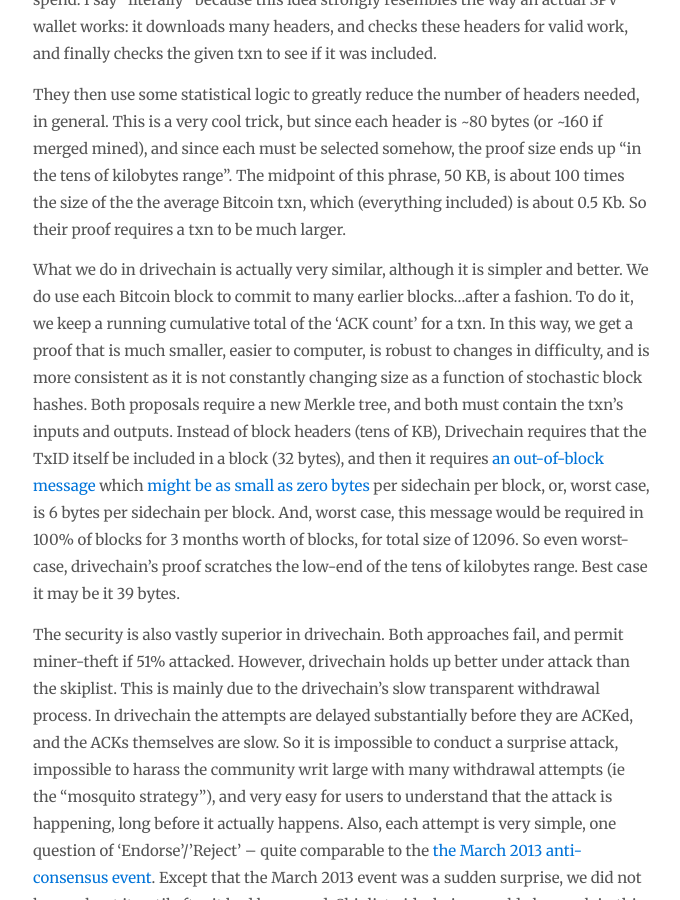
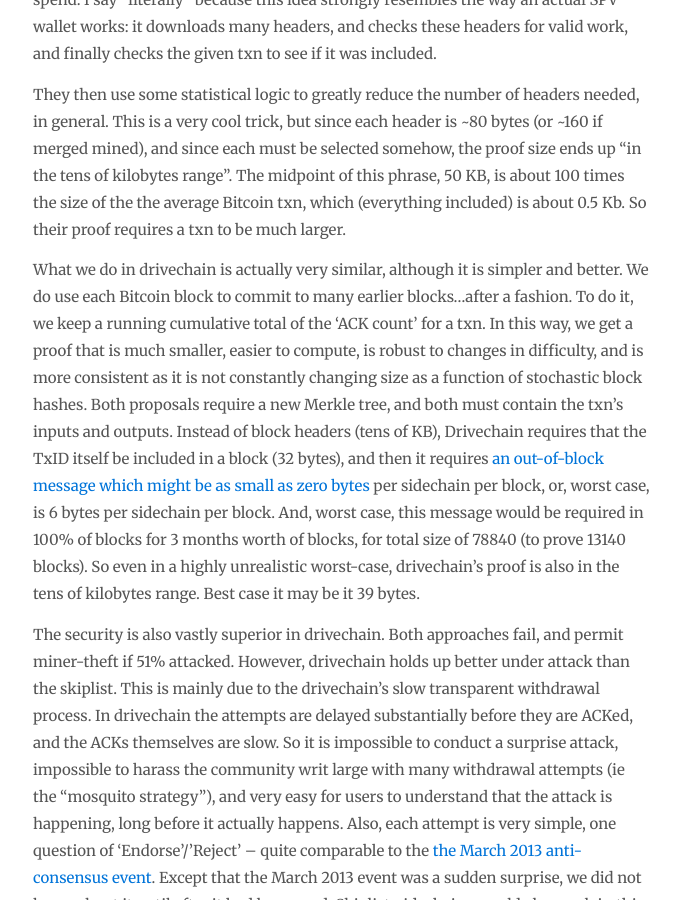
Before and after one commit to drivechain-project/drivechain.info, a Jekyll site: the page built from faq/index.md, in a window 1280 px wide and 900 px high, scrolled down 3441 px. Shown: the whole window, without its empty margins (137-817 px from the left). Built offline with Jekyll 4.4.1, drawn with Linux system fonts in a browser that asks for light colours; nearby versions of some CDN libraries; comment, search, counter and statistics services are not loaded.

Commit message:
typo + error

```diff
--- a/faq/index.md
+++ b/faq/index.md
@@ -69,7 +69,7 @@ Their suggestion involves two things: [1] add a second Merkle tree (to both chai
 
 They then use some statistical logic to greatly reduce the number of headers needed, in general. This is a very cool trick, but since each header is ~80 bytes (or ~160 if merged mined), and since each must be selected somehow, the proof size ends up "in the tens of kilobytes range". The midpoint of this phrase, 50 KB, is about 100 times the size of the the average Bitcoin txn, which (everything included) is about 0.5 Kb. So their proof requires a txn to be much larger.
 
-What we do in drivechain is actually very similar, although it is simpler and better. We do use each Bitcoin block to commit to many earlier blocks...after a fashion. To do it, we keep a running cumulative total of the 'ACK count' for a txn. In this way, we get a proof that is much smaller, easier to computer, is robust to changes in difficulty, and is more consistent as it is not constantly changing size as a function of stochastic block hashes. Both proposals require a new Merkle tree, and both must contain the txn's inputs and outputs. Instead of block headers (tens of KB), Drivechain requires that the TxID itself be included in a block (32 bytes), and then it requires [an out-of-block message](https://github.com/drivechain-project/docs/blob/master/bip1-hashrate-escrow.md) which [might be as small as zero bytes](https://github.com/drivechain-project/docs/blob/master/bip1-hashrate-escrow.md#m4----ack-withdrawal) per sidechain per block, or, worst case, is 6 bytes per sidechain per block. And, worst case, this message would be required in 100% of blocks for 3 months worth of blocks, for total size of 12096. So even worst-case, drivechain's proof scratches the low-end of the tens of kilobytes range. Best case it may be it 39 bytes.
+What we do in drivechain is actually very similar, although it is simpler and better. We do use each Bitcoin block to commit to many earlier blocks...after a fashion. To do it, we keep a running cumulative total of the 'ACK count' for a txn. In this way, we get a proof that is much smaller, easier to compute, is robust to changes in difficulty, and is more consistent as it is not constantly changing size as a function of stochastic block hashes. Both proposals require a new Merkle tree, and both must contain the txn's inputs and outputs. Instead of block headers (tens of KB), Drivechain requires that the TxID itself be included in a block (32 bytes), and then it requires [an out-of-block message which might be as small as zero bytes](https://github.com/drivechain-project/docs/blob/master/bip1-hashrate-escrow.md#m4----ack-withdrawal) per sidechain per block, or, worst case, is 6 bytes per sidechain per block. And, worst case, this message would be required in 100% of blocks for 3 months worth of blocks, for total size of 78840 (to prove 13140 blocks). So even in a highly unrealistic worst-case, drivechain's proof is also in the tens of kilobytes range. Best case it may be it 39 bytes.
 
 The security is also vastly superior in drivechain. Both approaches fail, and permit miner-theft if 51% attacked. However, drivechain holds up better under attack than the skiplist. This is mainly due to the drivechain's slow transparent withdrawal process. In drivechain the attempts are delayed substantially before they are ACKed, and the ACKs themselves are slow. So it is impossible to conduct a surprise attack, impossible to harass the community writ large with many withdrawal attempts (ie the "mosquito strategy"), and very easy for users to understand that the attack is happening, long before it actually happens. Also, each attempt is very simple, one question of 'Endorse'/'Reject' -- quite comparable to the [the March 2013 anti-consensus event](https://freedom-to-tinker.com/2015/07/28/analyzing-the-2013-bitcoin-fork-centralized-decision-making-saved-the-day/). Except that the March 2013 event was a sudden surprise, we did not know about it until after it had happened. Skiplist-sidechains would also work in this 'surprising' way, but in drivechain there are no surprises, because we are given many week's worth of clear warning that the anti-consensus event will happen. Finally, a slow transparent process means that it is impossible for miners to attack the chain and claim that they didn't know that they were doing so -- with transparency, everyone knows, observers as well as the miners themselves. So it is a clearer demonstration of malice.
 
```
